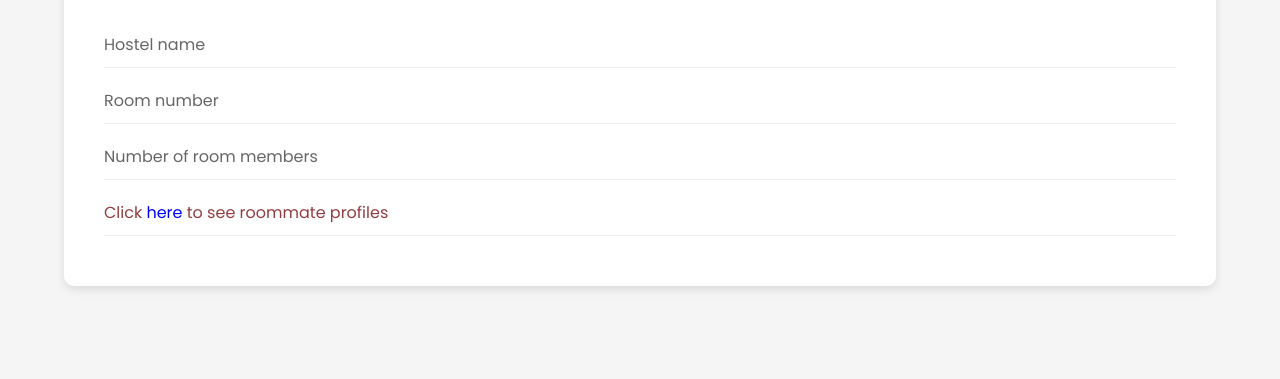
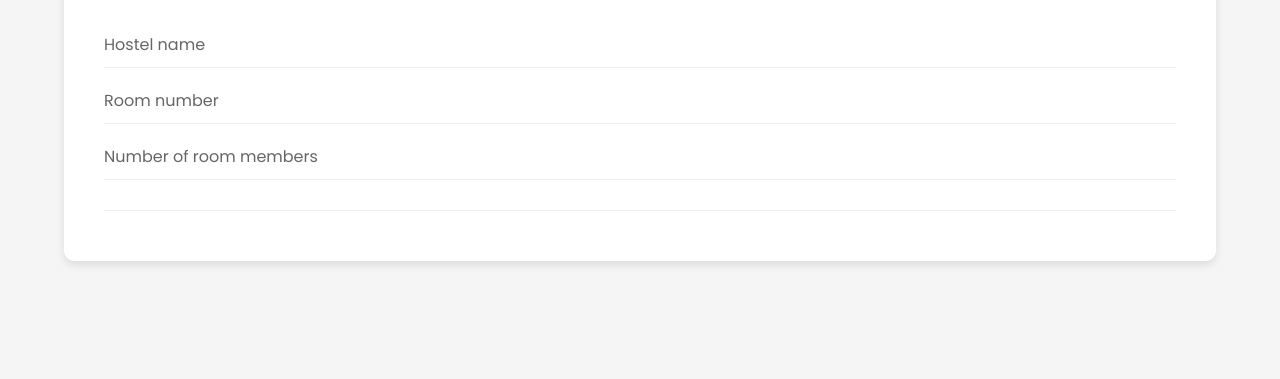
Before and after one commit to kwakuNti/Roomrover, a PHP site: page /templates/roomates.php in a window 1280 px wide. Shown: the part 421-800 px from the top of the page. Run offline with PHP 8.4, Linux system fonts and the light colour scheme; the visitor is signed in with stand-in values (Sample User, id 1); data comes from the database, SQL or seed files in the repository; data that the repository does not hold is empty.

Commit message:
Update roomates.php

```diff
--- a/templates/roomates.php
+++ b/templates/roomates.php
@@ -48,7 +48,6 @@
                     <span class="i"><?php echo htmlspecialchars($roomDetails['NumberOfRoommates']); ?></span>
                 </div>
                 <div>
-                    <p>Click <a href="roomate_profiles.php" class="profile-link" style="color:blue">here</a> to see roommate profiles</p>
                 </div>
             </div>
         </div>
```
